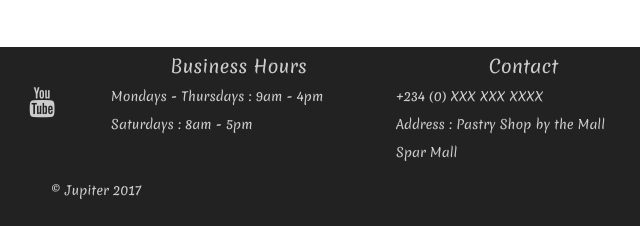
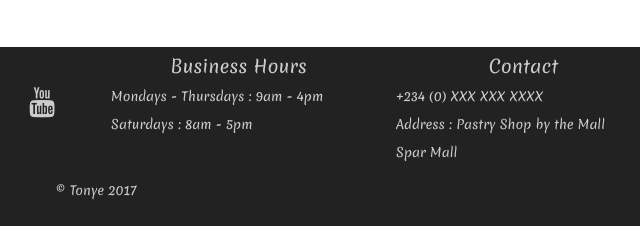
Before and after one commit to psybuglite/pearls, a plain HTML site: page about.html in a window 1280 px wide. Shown: the part 1137-1363 px from the top of the page, 544-1184 px from the left. Drawn offline with nearby package versions, Linux system fonts and the light colour scheme; a web font is replaced by a local one.

Commit message:
small change

```diff
--- a/about.html
+++ b/about.html
@@ -113,7 +113,7 @@
           <p>Spar Mall</p>
         </div>
       </div>
-      <p class="text-center copyright">&copy Jupiter 2017</p>
+      <p class="text-center copyright">&copy Tonye 2017</p>
     </div>
   </div>
 </footer>
```
Also changed, not shown: contact.html (+1 -1 lines), gallery.html (+1 -1 lines), index.html (+1 -1 lines), assets/img/contact.png (deleted).
